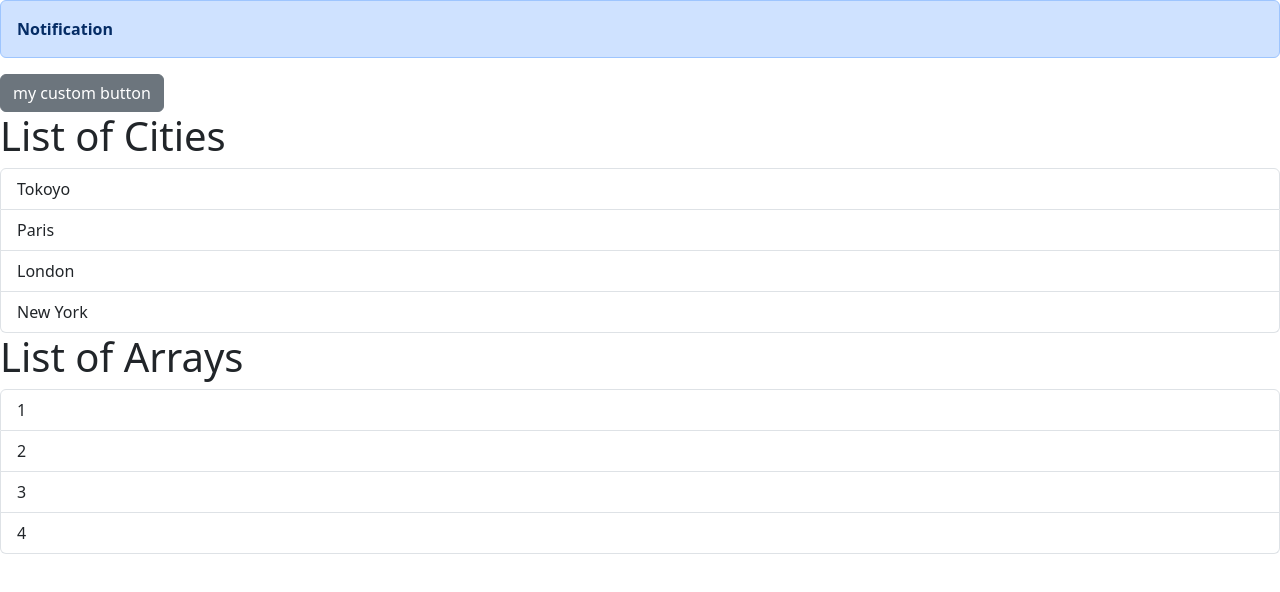
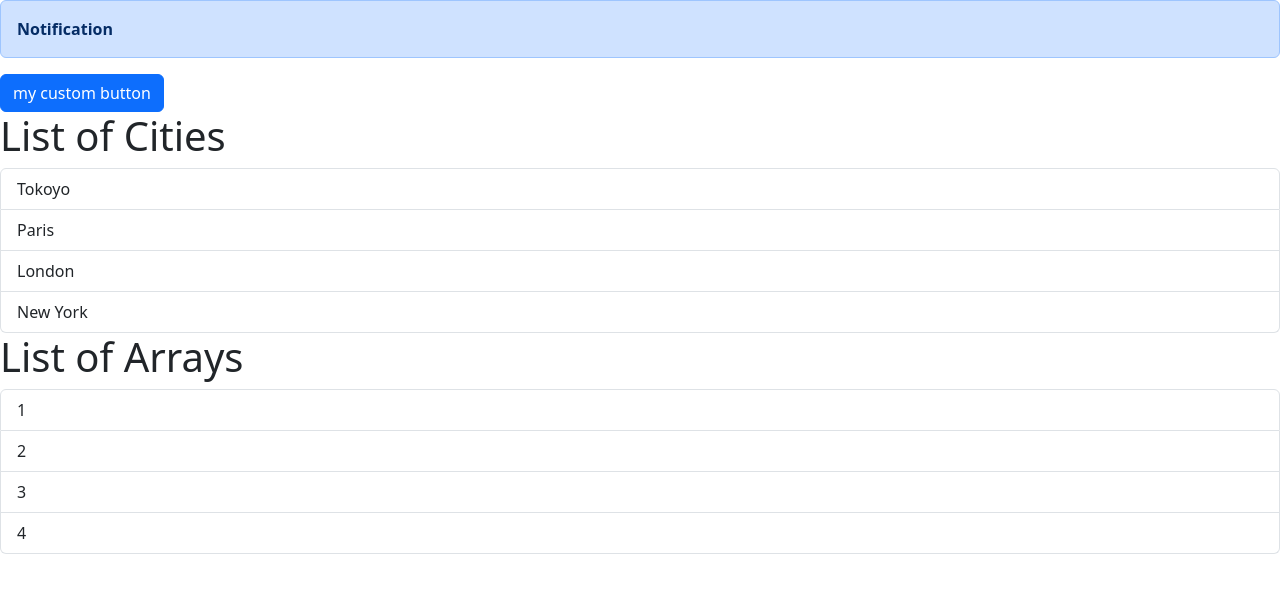
Before and after one commit to dev5212512/first-react-app, a React (Vite) app: page / in a window 1280 px wide. Shown: the top 592 px of the page. Built offline with nearby package versions, Linux system fonts and the light colour scheme.

Commit message:
Optional parameters and default values

```diff
--- a/src/App.tsx
+++ b/src/App.tsx
@@ -15,10 +15,7 @@ function App() {
         <b>Notification</b>
       </Alert>
 
-      <Button
-        onClick={() => console.log("button is clicked")}
-        color="secondary"
-      >
+      <Button onClick={() => console.log("button is clicked")}>
         my custom button
       </Button>
       <ListGroup
--- a/src/components/Button.tsx
+++ b/src/components/Button.tsx
@@ -1,10 +1,10 @@
 interface Props {
   children: string;
-  color: string;
+  color?: string;
   onClick: () => void;
 }
 
-const Button = ({ children, onClick, color }: Props) => {
+const Button = ({ children, onClick, color = "primary" }: Props) => {
   return (
     <button className={`btn btn-${color}`} onClick={onClick}>
       {children}
```
